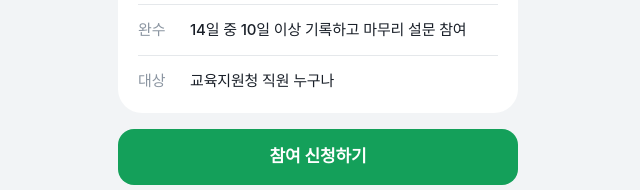
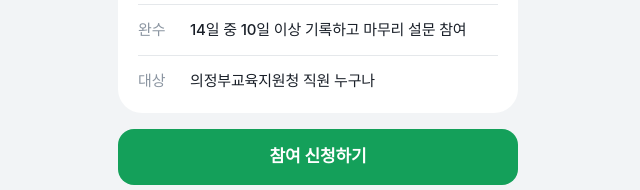
Before and after one commit to sunmoonas-hub/uicheong, a plain HTML site: page index.html in a window 1280 px wide. Shown: the part 553-743 px from the top of the page, 322-962 px from the left. Drawn offline with Linux system fonts and the light colour scheme; a web font is replaced by a local one.

Commit message:
첫 화면 대상 문구: 의정부교육지원청 직원 누구나
Co-Authored-By: Claude Opus 5.5 <noreply@anthropic.com>

```diff
--- a/index.html
+++ b/index.html
@@ -318,7 +318,7 @@ textarea.in{height:auto;min-height:96px;padding:14px 16px;resize:none;line-heigh
       <dl class="facts">
         <div><dt>기간</dt><dd>11월 23일(월) ~ 12월 6일(일), 2주</dd></div>
         <div><dt>완수</dt><dd>14일 중 10일 이상 기록하고 마무리 설문 참여</dd></div>
-        <div><dt>대상</dt><dd>교육지원청 직원 누구나</dd></div>
+        <div><dt>대상</dt><dd>의정부교육지원청 직원 누구나</dd></div>
       </dl>
       <button class="btn pri" data-go="signup">참여 신청하기</button>
       <button class="btn sec" data-go="login">이미 신청했어요, 로그인</button>
```
